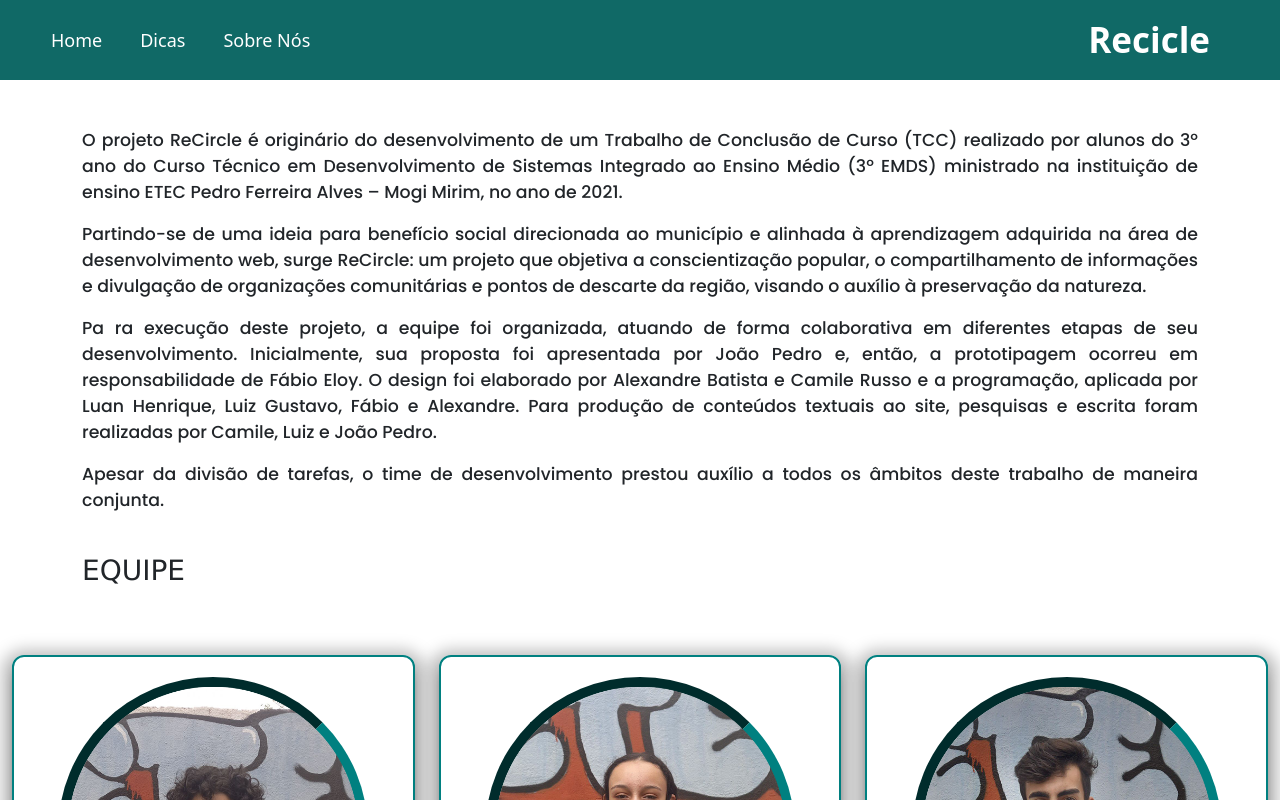
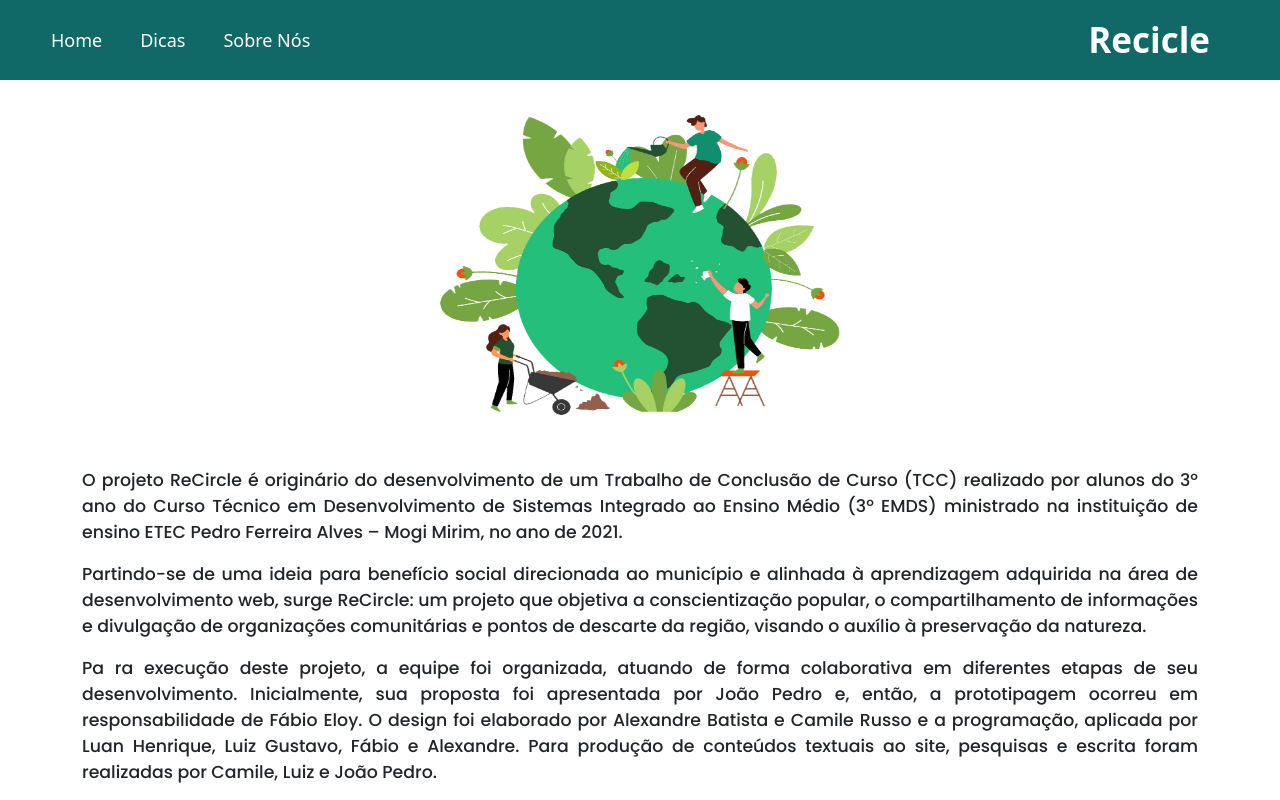
Before and after one commit to FabioPassos10/Recicle, a React (Create React App) app: page /Sobre in a window 1280 px wide. Shown: the top 800 px of the page. Built offline with nearby package versions, Linux system fonts and the light colour scheme.

Commit message:
Correções

```diff
--- /dev/null
+++ b/src/Components/ImgVetores/Garrafa.js
@@ -0,0 +1,22 @@
+import React from "react";
+import garrafa from "../../assets/ilustracao dicas 3.png"
+
+function Garrafa() {
+  return (
+    <img
+      style={{
+        display: "flex",
+        height: "150px",
+        marginTop: "25px",
+        marginBottom: "15px",
+      }}
+      src={garrafa}
+      alt="Reciclagem"
+      height={"150px"}
+      width={"300px"}
+      margin="10px"
+    />
+  );
+}
+
+export default Garrafa;
--- /dev/null
+++ b/src/Components/ImgVetores/MundoReciclagem.js
@@ -0,0 +1,22 @@
+import React from "react";
+import mundoreciclagem from "../../assets/mundo reciclagem.png"
+
+function MundoReciclagem() {
+  return (
+    <img
+      style={{
+        display: "flex",
+        height: "300px",
+        marginTop: "25px",
+        marginBottom: "15px",
+      }}
+      src={mundoreciclagem}
+      alt="Reciclagem"
+      height={"400px"}
+      width={"400px"}
+      margin="10px"
+    />
+  );
+}
+
+export default MundoReciclagem;
--- a/src/Pages/Dicas/Dicas.js
+++ b/src/Pages/Dicas/Dicas.js
@@ -7,6 +7,7 @@ import LixoMarrom from "../../Components/lixoMarrom";
 import LixoVerde from "../../Components/lixoVerde";
 import LixoVermelho from "../../Components/lixoVermelho";
 import Table from "../../Components/Table";
+import Garrafa from "../../Components/ImgVetores/Garrafa"
 
 import "../../Pages/Dicas/dicas.css";
 
@@ -306,6 +307,7 @@ export default function Dicas() {
                     </div>
                   </div>
                 </div>
+                    <Garrafa/>
               </div>
             </div>
           </div>
--- a/src/Pages/Sobre/Sobre.js
+++ b/src/Pages/Sobre/Sobre.js
@@ -3,11 +3,15 @@ import React from "react";
 import { Row, Container, Col } from "reactstrap";
 import { GithubOutlined, LinkedinOutlined } from "@ant-design/icons";
 import ImgOrientador from "../../Components/imgsSobre/ImgOrientador";
+import MundoReciclagem from "../../Components/ImgVetores/MundoReciclagem";
+
+
 
 export default function sobre(props) {
   return (
     <section>
       <Container className="Container-textSobre">
+      <MundoReciclagem/>
         <Row>
           <Col>
             <h3></h3>
```
